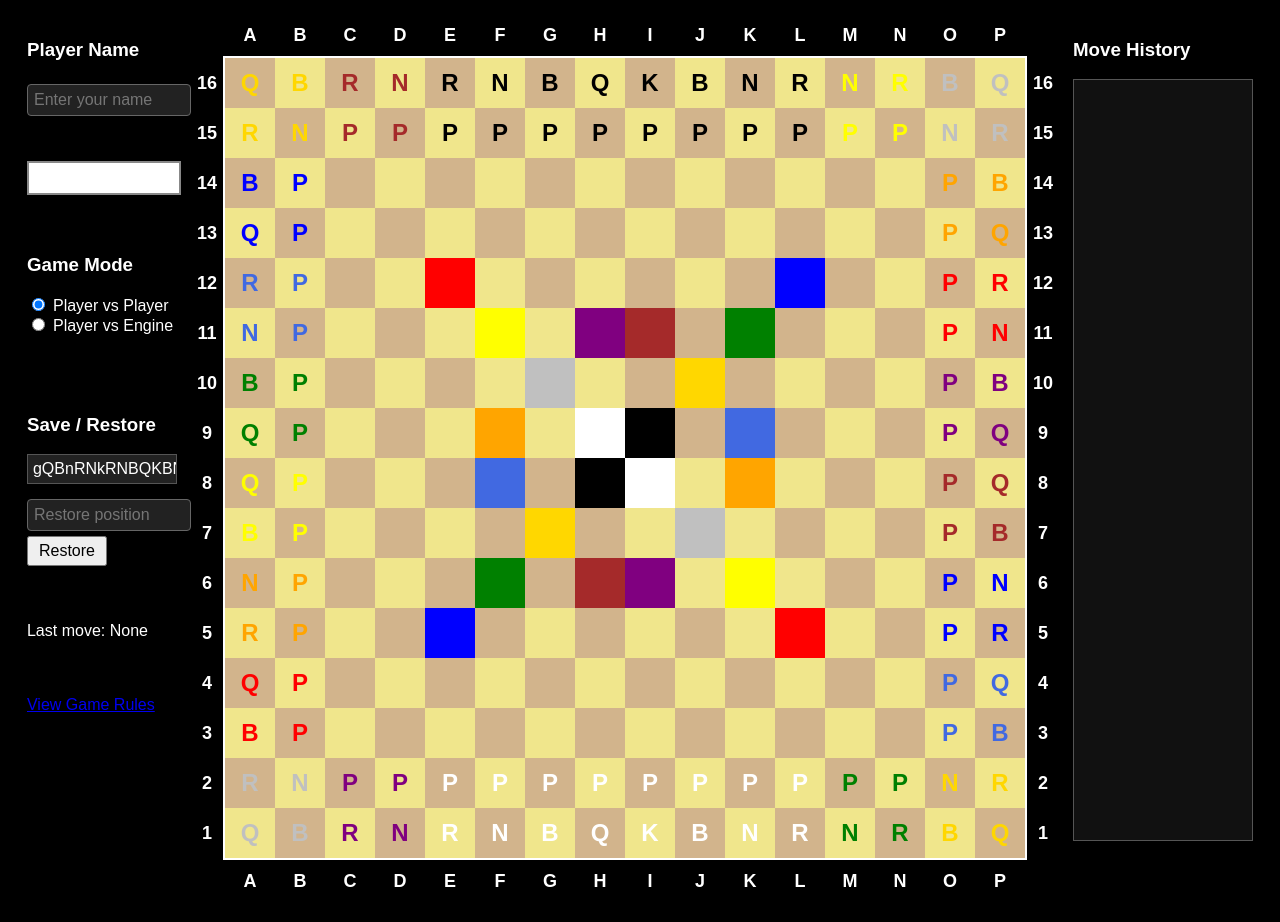
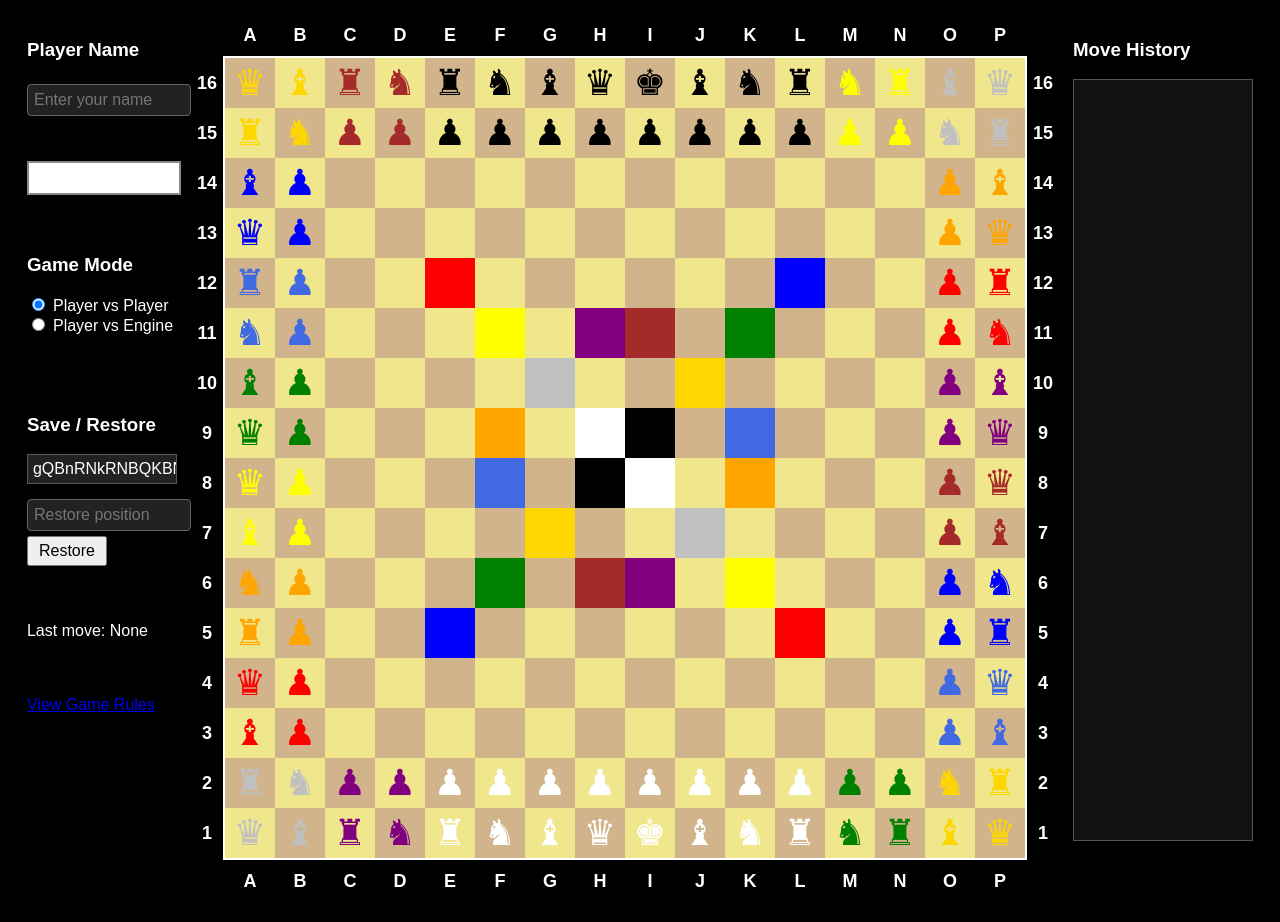
Before and after one commit to KennethLee3/Sovereign-Chess, a website: page public/index.html in a window 1280 px wide. Drawn offline with Linux system fonts and the light colour scheme.

Commit message:
pieces signified by symbols instead of letters

```diff
--- a/public/game.js
+++ b/public/game.js
@@ -1,4 +1,6 @@
 let selected = null;
+let gameMode = "pvp";
+const pieceMap = { 'K': '♚', 'Q': '♛', 'R': '♜', 'B': '♝', 'N': '♞', 'P': '♟', '': '', '♚': 'K', '♛': 'Q', '♜': 'R', '♝': 'B', '♞': 'N', '♟': 'P' };
 const colorString = "wksgoxpnyzru";
 const pieceString = "KQRBNP";
 const startPosition = "gQBnRNkRNBQKBNRyNRsBQ/gRNnPPkPPPPPPPPyPPsNR/uBPcoPB/uQPcoPQ/xRPcrPR/xNPcrPN/zBPcpPB/zQPcpPQ/yQPcnPQ/yBPcnPB/oNPcuPN/oRPcuPR/rQPcxPQ/rBPcxPB/sRNpPPwPPPPPPPPzPPgNR/sQBpRNwRNBQKBNRzNRgBQ/w";
@@ -25,7 +27,8 @@ function getBoardString() {
           string += pieceColor;
           prevColor = pieceColor;
         }
-        string += square.textContent;
+        // string += square.textContent;
+        string += pieceMap[square.textContent];
       }
     }
     if (emptySquares > 0) {
@@ -63,7 +66,8 @@ function setBoardFromString(inputString = startPosition) {
       // Check if a piece should be placed.
       if (pieceString.includes(firstChar)) {
         let square = document.getElementById(`sq-${r}-${c}`);
-        square.textContent = firstChar;
+        //square.textContent = firstChar;
+        square.textContent = pieceMap[firstChar];
         square.classList.add(currColor);
       }
       // Squares should be blanked.
@@ -259,8 +263,8 @@ window.onload = function() {
             .then((data) => {
               board = data.board;
               setBoardFromString(board);
-              //document.getElementById("status").textContent += ` | Engine: ${data.engineMove}`;
             });
+
           document.getElementById(selected).style.border = "1px solid #999";
           selected = null;
         }
@@ -280,7 +284,7 @@ window.onload = function() {
   document.querySelectorAll('input[name="gameMode"]').forEach((radio) => {
     radio.addEventListener('change', (e) => {
       console.log(`Game mode changed to ${e.target.value}`);
-      // TODO: react to mode change as needed
+      gameMode = e.target.value;
     });
   });
 
--- a/public/styles.css
+++ b/public/styles.css
@@ -168,8 +168,7 @@ body {
   justify-content: center;
   align-items: center;
   cursor: pointer;
-  font-size: 24px;
-  font-weight: bold;
+  font-size: 36px;
 }
 
 .light {background-color: tan;}
```
